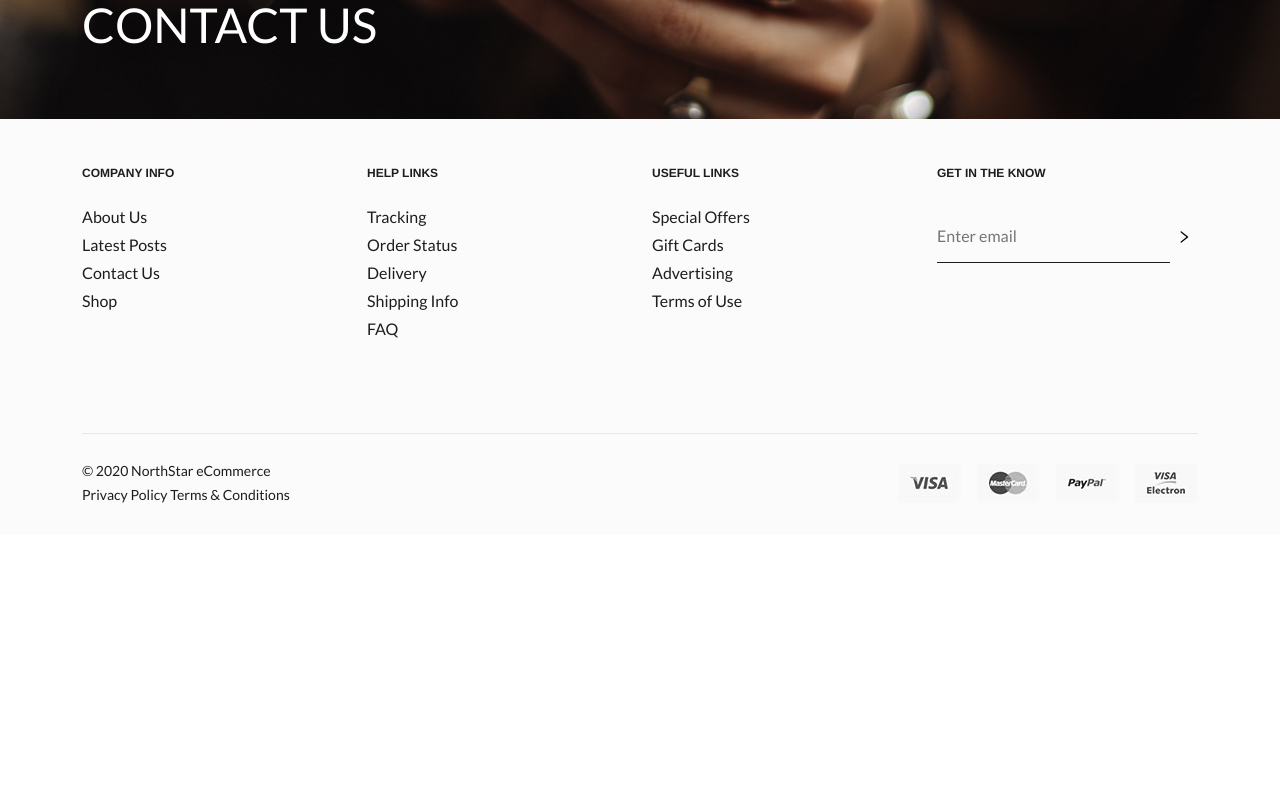
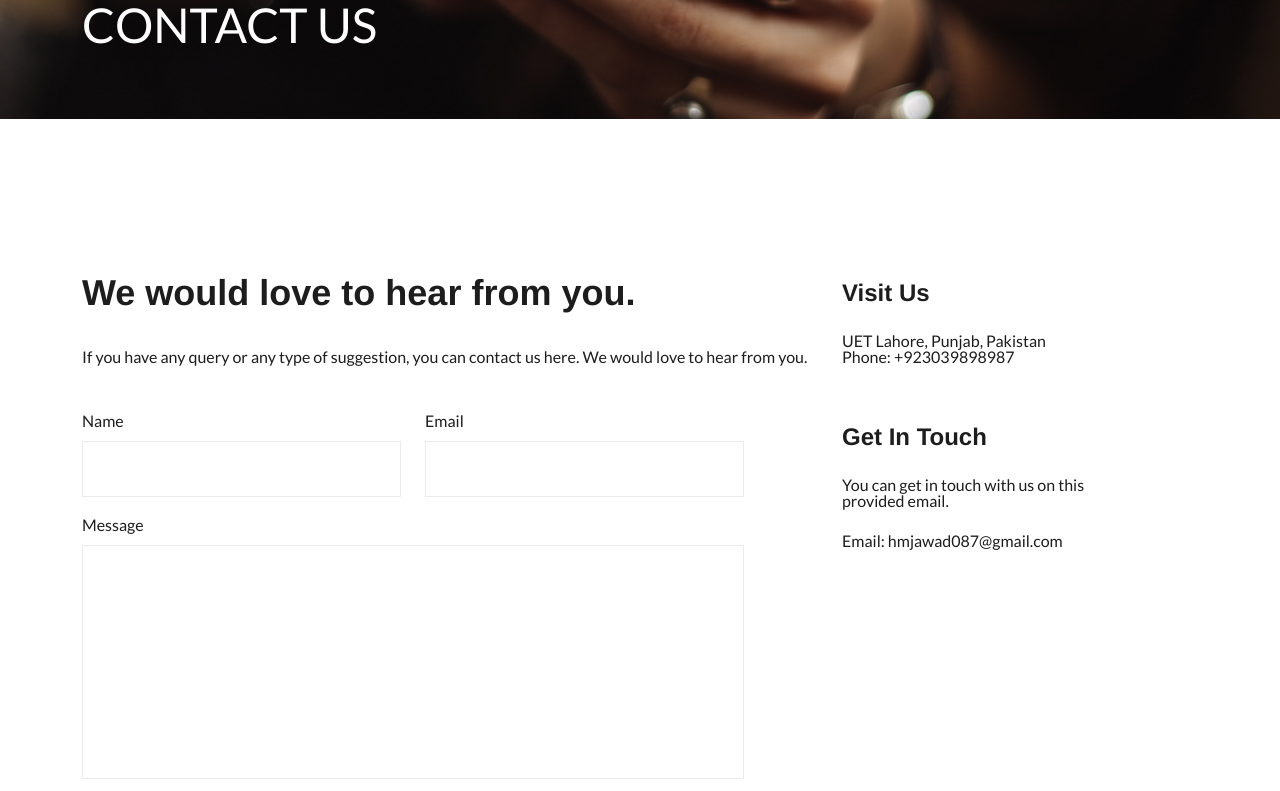
Before and after one commit to alievh/Northstar.Nextjs, a Next.js app: page /contact in a window 1280 px wide. Shown: the part 309-1100 px from the top of the page. Before the commit the page ends 844 px from the top, so only its background shows below. Built offline with nearby package versions, Linux system fonts and the light colour scheme.

Commit message:
feat: Added Contact Page

```diff
--- a/pages/contact.tsx
+++ b/pages/contact.tsx
@@ -1,6 +1,9 @@
 import { FC } from "react";
-import BannerImage from "../assets/images/contact_banner.jpg"
+import BannerImage from "../assets/images/contact_banner.jpg";
 import PageHeadBanner from "@/components/PageHeadBanner";
+import { Arimo } from "next/font/google";
+
+const arimo = Arimo({ weight: "700", subsets: ["latin"] });
 
 interface contactProps {}
 
@@ -10,6 +13,57 @@ const contact: FC<contactProps> = ({}) => {
       <section className="contact-banner-section">
         <PageHeadBanner src={BannerImage.src} heading="Contact Us" />
       </section>
+      <section className="contact-form-section">
+        <div className="container">
+          <div className="row">
+            <div className="col-lg-8">
+              <h4 className={arimo.className}>
+                We would love to hear from you.
+              </h4>
+              <p>
+                If you have any query or any type of suggestion, you can contact
+                us here. We would love to hear from you.
+              </p>
+              <form method="post">
+                <div className="form-top">
+                  <div className="row w-100">
+                    <div className="form-name col-lg-6">
+                      <label>Name</label>
+                      <input></input>
+                    </div>
+                    <div className="form-email col-lg-6">
+                      <label>Email</label>
+                      <input></input>
+                    </div>
+                  </div>
+                </div>
+                <div className="row w-100">
+                  <div className="form-message col-lg-12">
+                    <label>Message</label>
+                    <textarea rows={12}></textarea>
+                  </div>
+                </div>
+              </form>
+            </div>
+            <div className="col-lg-4">
+              <div className="visit-us">
+                <h5 className={arimo.className}>Visit Us</h5>
+                <ul>
+                  <li>UET Lahore, Punjab, Pakistan</li>
+                  <li>Phone: +923039898987</li>
+                </ul>
+              </div>
+              <div className="get-in-touch">
+                <h5 className={arimo.className}>Get In Touch</h5>
+                <ul>
+                  <li>You can get in touch with us on this provided email.</li>
+                  <li>Email: hmjawad087@gmail.com</li>
+                </ul>
+              </div>
+            </div>
+          </div>
+        </div>
+      </section>
     </main>
   );
 };
--- a/styles/css/main.css
+++ b/styles/css/main.css
@@ -495,4 +495,78 @@ nav {
 .about-buybanner-section {
   padding-top: 90px;
 }
+
+.contact-form-section {
+  padding: 150px 0 110px 0;
+}
+
+.contact-form-section h4 {
+  font-size: 36px;
+  line-height: 48px;
+  margin-bottom: 32px;
+}
+
+.contact-form-section h5 {
+  font-size: 24px;
+  line-height: 48px;
+  margin-bottom: 16px;
+}
+
+.contact-form-section .visit-us {
+  margin-bottom: 48px;
+}
+
+.contact-form-section .get-in-touch ul {
+  padding: 0 100px 0 0;
+}
+
+.contact-form-section .get-in-touch ul li:first-child {
+  margin-bottom: 24px;
+}
+
+.contact-form-section form {
+  padding-right: 50px;
+}
+
+.contact-form-section form .form-top {
+  display: flex;
+  margin-top: 48px;
+}
+
+.contact-form-section form .form-top .form-email {
+  display: flex;
+  flex-direction: column;
+}
+
+.contact-form-section form .form-top .form-name {
+  display: flex;
+  flex-direction: column;
+}
+
+.contact-form-section form .form-top input {
+  padding: 16px 8px;
+  font-size: 18px;
+  border: 1px solid #EBEBEB;
+}
+
+.contact-form-section form .form-message {
+  display: flex;
+  flex-direction: column;
+  margin-top: 20px;
+}
+
+.contact-form-section form .form-message textarea {
+  font-size: 18px;
+  resize: none;
+  border: 1px solid #EBEBEB;
+  padding: 8px;
+}
+
+.contact-form-section form .form-message textarea:focus-visible {
+  outline: none;
+}
+
+.contact-form-section form label {
+  margin-bottom: 12px;
+}
 /*# sourceMappingURL=main.css.map */
--- a/styles/scss/abstracts/_variables.scss
+++ b/styles/scss/abstracts/_variables.scss
@@ -4,3 +4,4 @@ $footer-background: #FBFBFB;
 $font-black: #1D1D1D;
 $footer-border: #E8E8E8;
 $link-hover: #024E82;
+$input-border: #EBEBEB;
--- a/styles/scss/pages/_contact.scss
+++ b/styles/scss/pages/_contact.scss
@@ -0,0 +1,74 @@
+.contact-form-section {
+  padding: 150px 0 110px 0;
+
+  h4 {
+    font-size: 36px;
+    line-height: 48px;
+    margin-bottom: 32px;
+  }
+
+  h5 {
+    font-size: 24px;
+    line-height: 48px;
+    margin-bottom: 16px;
+  }
+
+  .visit-us {
+    margin-bottom: 48px;
+  }
+
+  .get-in-touch {
+    ul {
+      padding: 0 100px 0 0;
+      li {
+        &:first-child {
+          margin-bottom: 24px;
+        }
+      }
+    }
+  }
+
+  form {
+    padding-right: 50px;
+    .form-top {
+      display: flex;
+      margin-top: 48px;
+      .form-email {
+        display: flex;
+        flex-direction: column;
+      }
+
+      .form-name {
+        display: flex;
+        flex-direction: column;
+      }
+
+      input {
+        padding: 16px 8px;
+        font-size: 18px;
+        border: 1px solid $input-border;
+      }
+    }
+
+    .form-message {
+      display: flex;
+      flex-direction: column;
+      margin-top: 20px;
+
+      textarea {
+        font-size: 18px;
+        resize: none;
+        border: 1px solid $input-border;
+        padding: 8px;
+
+        &:focus-visible {
+            outline: none;
+        }
+      }
+    }
+
+    label {
+      margin-bottom: 12px;
+    }
+  }
+}
```
Also changed, not shown: 1 other file (tests, documents, lock files or other folders).
